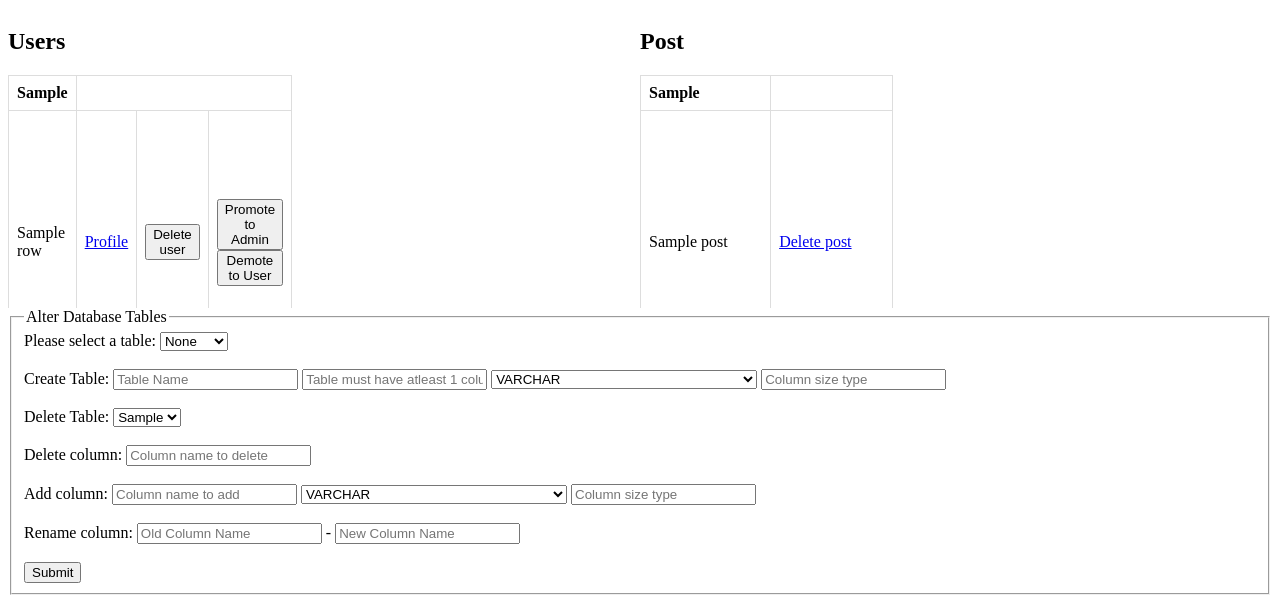
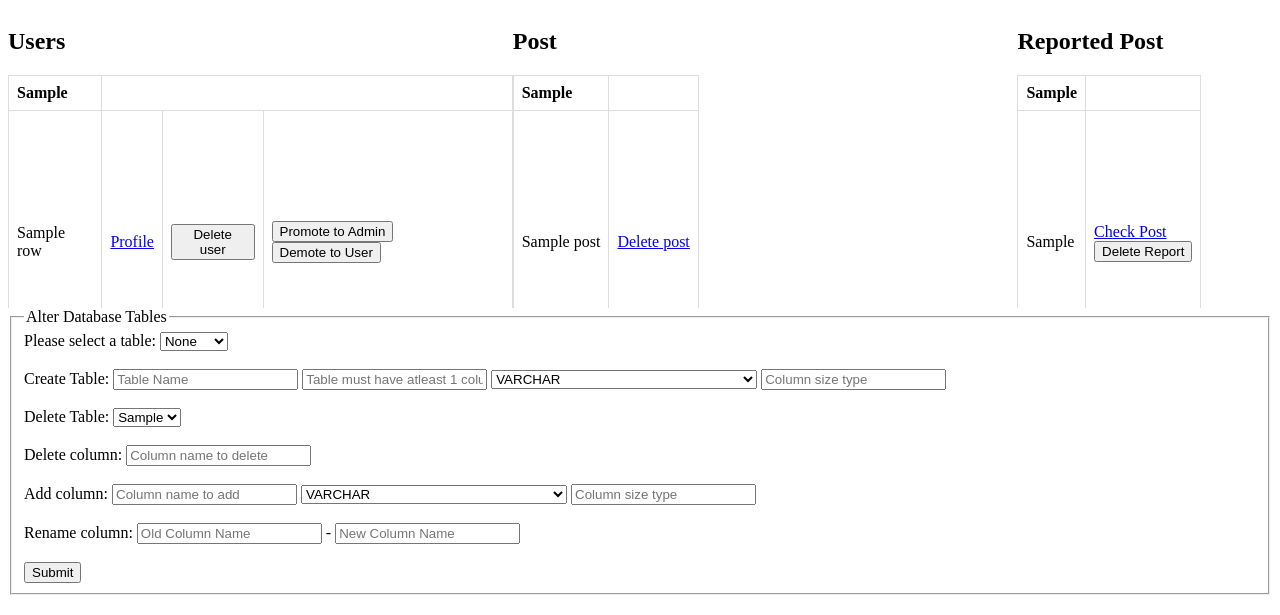
Before and after one commit to DartSams/Twitter-clone, a Flask app: template templates/admin.html in a window 1280 px wide. Shown: the top 615 px of the page. Run offline with Flask 2, Linux system fonts and the light colour scheme; the template is opened without the code that fills it: most values are stand-ins (such as "Sample title", 1, 10 or a date in 2020).

Commit message:
added the report button,report icon,and added the report table to admin page

```diff
--- a/main.py
+++ b/main.py
@@ -692,6 +692,10 @@ def admin(username):
             post=mycursor.fetchall()
             post_headers=[x[0] for x in mycursor.description] #this will extract row headers
 
+            mycursor.execute("SELECT * FROM Repost_Post")
+            reported_post=mycursor.fetchall()
+            report_headers=[x[0] for x in mycursor.description] #this will extract row headers
+
             #queries the mysqldb for all tables
             mycursor.execute("Show tables;")
             all_tables = mycursor.fetchall()
@@ -702,6 +706,8 @@ def admin(username):
                 "post headers":post_headers,
                 "post":post,
                 "all tables":all_tables,
+                "reported post":reported_post,
+                "reported headers":report_headers
             }
             return render_template("admin.html",data=data)
 
@@ -717,7 +723,6 @@ def admin(username):
         create_table_column_type=request.form.get("new-column-types")
         create_table_column_size=request.form.get("new-column-type-size")
 
-
         delete_column=request.form.get("delete-column")
         add_column=request.form.get("add-column")
         add_column_types=request.form.get("add-column-types")
@@ -727,6 +732,8 @@ def admin(username):
         delete_user=request.form.get("delete-user")
         make_admin=request.form.get("change-user-status-admin")
         make_user=request.form.get("change-user-status-user")
+
+        report=request.form.get("report")
 
         if selected_table is not None:
             if create_table:
@@ -779,6 +786,11 @@ def admin(username):
                 mycursor.execute(f"UPDATE {table_name} SET privilege = %s WHERE personID = %s",(new_user_privilege,user_id))
                 conn.commit()
                 # print(f"{username} has been demoted to {new_user_privilege}")
+
+            if report:
+                mycursor.execute("DELETE FROM Repost_Post WHERE postID = %s",report)
+                conn.commit()
+
         return redirect(f"/admin/{session['username']}")
 
 #when the client side sends a signal called 'message' to server side this function is called
@@ -833,6 +845,11 @@ def comment(data):
     emit("message",data,broadcast=True,to=room)#setting broadcast to True means if 2 users are currently on the sage page as the socket then both
     #the 'to' attribute says send this data to the specific room this is needed because i reuse js functions
 
+#if logged in users report a post this will send a notification to admins by creating a entry in the db displaying who reported the post and what post it is
+@socketio.on("reportPost")
+def report(data):
+    mycursor.execute("INSERT INTO Repost_Post (reported_by,postID) VALUES (%s,%s)",(data["user"],data["id"]))
+    conn.commit()
 
 if __name__=="__main__":
     app.run(debug=True)
--- a/models.py
+++ b/models.py
@@ -21,13 +21,15 @@ def create_db(table_name):
     # mycursor.execute(f"CREATE TABLE {table_name} (author VARCHAR(100),post_date VARCHAR(100),post_time VARCHAR(100),post VARCHAR(100),post_file VARCHAR(100),placeholder_date VARCHAR(100),postID INT PRIMARY KEY AUTO_INCREMENT)")
     # mycursor.execute(f"CREATE TABLE {table_name} (author VARCHAR(100),post_date VARCHAR(100),post_time VARCHAR(100),comment VARCHAR(100),post_file VARCHAR(100),placeholder_date VARCHAR(100),commentID INT)")
     # mycursor.execute(f"CREATE TABLE {table_name} (name VARCHAR(100),id INT(100))")
-    mycursor.execute(f"CREATE TABLE {table_name} (name VARCHAR(100),follower VARCHAR(100))")
+    # mycursor.execute(f"CREATE TABLE {table_name} (name VARCHAR(100),follower VARCHAR(100))")
+    mycursor.execute(f"CREATE TABLE {table_name} (reported_by VARCHAR(100),postID INT(100))")
 
 # create_db('Twitter_Users')
 # create_db('Post_Table')
 # create_db("Comments")
 # create_db("Likes")
 # create_db("Follow")
+# create_db("Repost_Post")
 
 def insert_user():
     # mycursor.execute("INSERT INTO Twitter_Users (name,username,password, email,privilege,gender,age,birthday,join_date) VALUES (%s,%s,%s,%s,%s,%s,%s,%s,%s)", (name,username,hash_passwd,email,'user',gender,age,birthday,join_date))
@@ -42,6 +44,7 @@ def show_entries(table_name):
     print(all_users)
 
 # show_entries('Twitter_Users')
+show_entries("Repost_Post")
 
 def delete_user(data):
     # mycursor.execute(f"DELETE FROM Flask_Login WHERE username='{data}'")
--- a/static/stylesheets/admin.css
+++ b/static/stylesheets/admin.css
@@ -10,8 +10,11 @@
         height: 300px;
     }
 
+    #report{
+        width:510px
+    }
+
     table {
-        width: 40%;
         height: 300px;
         border-collapse: collapse;
         border-spacing: 0;
--- a/templates/admin.html
+++ b/templates/admin.html
@@ -9,7 +9,7 @@
 </head>
 <body>
     <div class="all-tables">
-        <div class="table">
+        <div class="table" id="Allusers">
             <div><h2>Users</h2></div>
             <table>
                 <thead>
@@ -23,7 +23,7 @@
                             {% for i in row %}
                                 <td>{{i}}</td>
                             {%endfor%}
-                            <td><a href="/{{row[1]}}">Profile</a></td>
+                            <td><a href="/{{row[1]}}" target="__blank">Profile</a></td>
                             <form action="" method="POST">
                                <td><button name="delete-user" value="Twitter_Users,{{row[1]}},{{row[9]}}">Delete user</button></td>
                                <td><button name="change-user-status-admin" value="Twitter_Users,{{row[1]}},{{row[9]}},admin">Promote to Admin</button>
@@ -35,7 +35,7 @@
             </table>
         </div>
 
-        <div class="table">
+        <div class="table" id="Allpost">
             <div><h2>Post</h2></div>
             <table>
                 <thead>
@@ -55,6 +55,31 @@
                 </tbody>
             </table>
         </div>
+
+        <div class="table" id ="report">
+            <div><h2>Reported Post</h2></div>
+            <table>
+                <thead>
+                    {% for i in data["reported headers"] %}
+                        <th>{{i}}</th>
+                    {%endfor%}
+                </thead>
+                <tbody>
+                    {% for row in data["reported post"] %}
+                        <tr>
+                            {% for i in row %}
+                                <td>{{i}}</td>
+                            {%endfor%}
+                            <td><a href="/{{row[1]}}" target="__blank">Check Post</a>
+                            <form action="" method="POST">
+                                <button name="report" value="{{row[1]}}">Delete Report</button></td>
+                            </form>
+                        </tr>
+                    {% endfor %}
+                </tbody>
+            </table>
+        </div>
+
     </div>
 
      <form action="" method="post">
--- a/templates/index.html
+++ b/templates/index.html
@@ -109,7 +109,7 @@
                                 {% if i[6] not in data["like lst id"] %}
                                     <button name="Like" class="Like" value="{{i[6]}}"><img src="/static/buttons/like.png" alt="" onclick="changeLike(id)" id="like:{{i[6]}}">Like</button>
                                 {%endif%}
-                                <button name="Share" class="Share" value="{{i[6]}}"><img src="/static/buttons/black heart.png" alt="">Share</button>
+                                <button name="Report" class="Report" value="{{i[6]}}"><img src="/static/buttons/flag-icon.png" alt="" onclick="reportPost(id)" id="{{i[6]}}">Report</button>
                             </div>
                         </div>
                         {%endfor%}
@@ -213,6 +213,10 @@
                     let socketType = "retweetPost"
                     socket.emit("message",{message:postMessage,type:socketType})
                 }
+
+                function reportPost(id) {
+                    socket.emit("reportPost",{user:username,id:id})
+                }
             </script>
         </div>
     </main>
```
Also changed, not shown: static/buttons/flag-icon.png (added).
